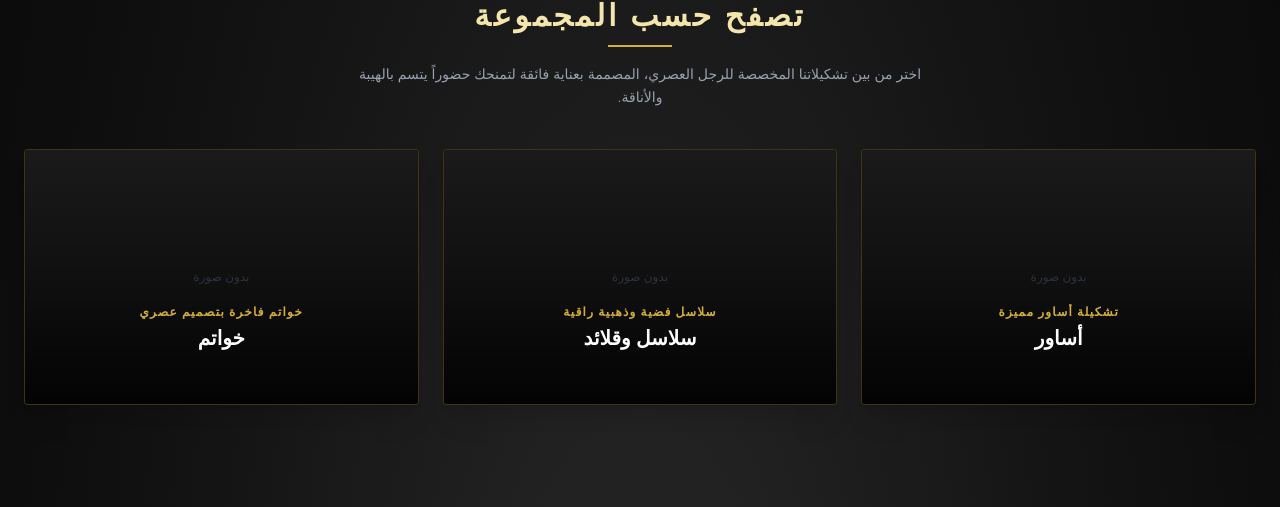
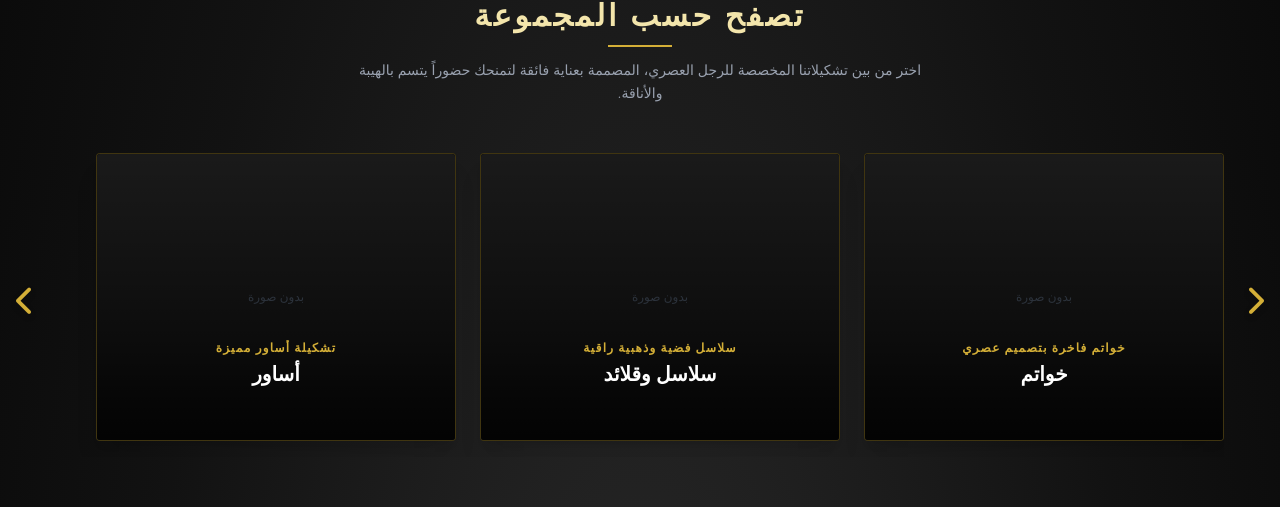
Before and after one commit to oussamael359-svg/bijouterie-925, a React (Vite) app: page / in a window 1280 px wide. Shown: the part 983-1490 px from the top of the page. Built offline with nearby package versions, Linux system fonts and the light colour scheme; the HTML template or start-up script is replaced by a standard one.

Commit message:
تعديل المكونات وإضافة أقسام جديدة

```diff
--- a/src/components/Categories.jsx
+++ b/src/components/Categories.jsx
@@ -1,8 +1,21 @@
-import React from 'react';
+import React, { useRef } from 'react';
 import { Link } from 'react-router-dom';
 
 export default function Categories({ categories, currentLang }) {
   const isRtl = currentLang === 'ar';
+  const scrollRef = useRef(null);
+
+  // دالة التمرير عبر الأسهم يميناً ويساراً
+  const handleScroll = (direction) => {
+    if (scrollRef.current) {
+      const { scrollLeft, clientWidth } = scrollRef.current;
+      const scrollAmount = clientWidth * 0.75;
+      scrollRef.current.scrollTo({
+        left: direction === 'left' ? scrollLeft - scrollAmount : scrollLeft + scrollAmount,
+        behavior: 'smooth'
+      });
+    }
+  };
 
   // فلترة الأقسام لعرض المفعّل منها في الصفحة الرئيسية فقط
   const displayedCategories = (categories || []).filter(cat => cat.showOnHome !== false);
@@ -16,7 +29,7 @@ export default function Categories({ categories, currentLang }) {
         <h2 className="text-2xl md:text-3xl font-serif font-bold text-[#F3E5AB] tracking-widest uppercase">
           {isRtl ? 'تصفح حسب المجموعة' : 'Shop By Category'}
         </h2>
-        <div className="w-16 h-0.5 bg-[#D4AF37] mx-auto mt-3 mb-4"></div>
+        <div className="w-16 h-0.5 bg-[#D4AF37] mx-auto mt-3 mb-3"></div>
         <p className="text-xs md:text-sm text-gray-400 font-light max-w-xl mx-auto leading-relaxed">
           {isRtl
             ? 'اختر من بين تشكيلاتنا المخصصة للرجل العصري، المصممة بعناية فائقة لتمنحك حضوراً يتسم بالهيبة والأناقة.'
@@ -24,8 +37,35 @@ export default function Categories({ categories, currentLang }) {
         </p>
       </div>
 
-      {/* شبكة التصنيفات الديناميكية */}
-      <div className="grid grid-cols-1 md:grid-cols-3 gap-6" dir="ltr">
+      {/* حاوية التصنيفات مع الأسهم الجانبية بدون إطار */}
+      <div className="relative px-2 md:px-8">
+        {/* زر السهم الأيسر الجانبي */}
+        <button
+          onClick={() => handleScroll('left')}
+          className="absolute -left-2 md:-left-4 top-1/2 -translate-y-1/2 z-20 text-[#D4AF37] hover:text-[#F3E5AB] transition text-2xl md:text-3xl p-2 cursor-pointer drop-shadow-md"
+          aria-label="Previous"
+        >
+          <i className="fa-solid fa-chevron-left"></i>
+        </button>
+
+        {/* زر السهم الأيمن الجانبي */}
+        <button
+          onClick={() => handleScroll('right')}
+          className="absolute -right-2 md:-right-4 top-1/2 -translate-y-1/2 z-20 text-[#D4AF37] hover:text-[#F3E5AB] transition text-2xl md:text-3xl p-2 cursor-pointer drop-shadow-md"
+          aria-label="Next"
+        >
+          <i className="fa-solid fa-chevron-right"></i>
+        </button>
+
+        {/* شبكة التصنيفات الأفقية المتحركة مع شريط تمرير مخصص */}
+        <div
+          ref={scrollRef}
+          className="flex gap-6 overflow-x-auto pb-4 pt-2 snap-x snap-mandatory scrollbar-thin scrollbar-thumb-[#D4AF37] scrollbar-track-black/40"
+          style={{
+            scrollbarWidth: 'thin',
+            scrollbarColor: '#D4AF37 #121212'
+          }}
+        >
           {displayedCategories.map((cat) => {
             const title = isRtl ? (cat.titleAr || cat.title) : (cat.titleEn || cat.title);
             const desc = isRtl ? (cat.descAr || cat.desc) : (cat.descEn || cat.desc);
@@ -34,8 +74,7 @@ export default function Categories({ categories, currentLang }) {
               <Link
                 key={cat.id}
                 to={`/shop?category=${cat.id}`}
-              className="group relative h-64 rounded-sm overflow-hidden border border-[#D4AF37]/30 block shadow-xl bg-black"
-              dir={isRtl ? 'rtl' : 'ltr'}
+                className="group relative h-72 min-w-[280px] sm:min-w-[320px] md:min-w-[360px] flex-shrink-0 rounded-sm overflow-hidden border border-[#D4AF37]/30 block shadow-xl bg-black snap-start"
               >
                 {/* صورة خلفية الفئة */}
                 {cat.image ? (
@@ -72,6 +111,7 @@ export default function Categories({ categories, currentLang }) {
             );
           })}
         </div>
+      </div>
     </section>
   );
 }
```
Lines whose indentation alone changed are shown as unchanged.
